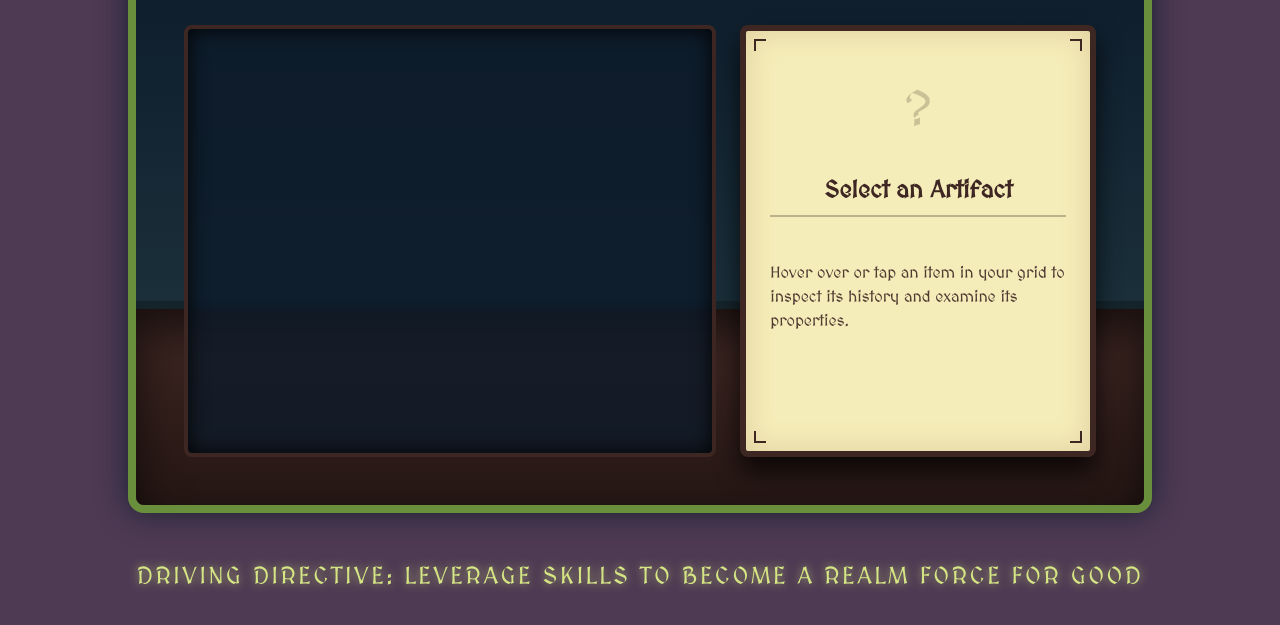
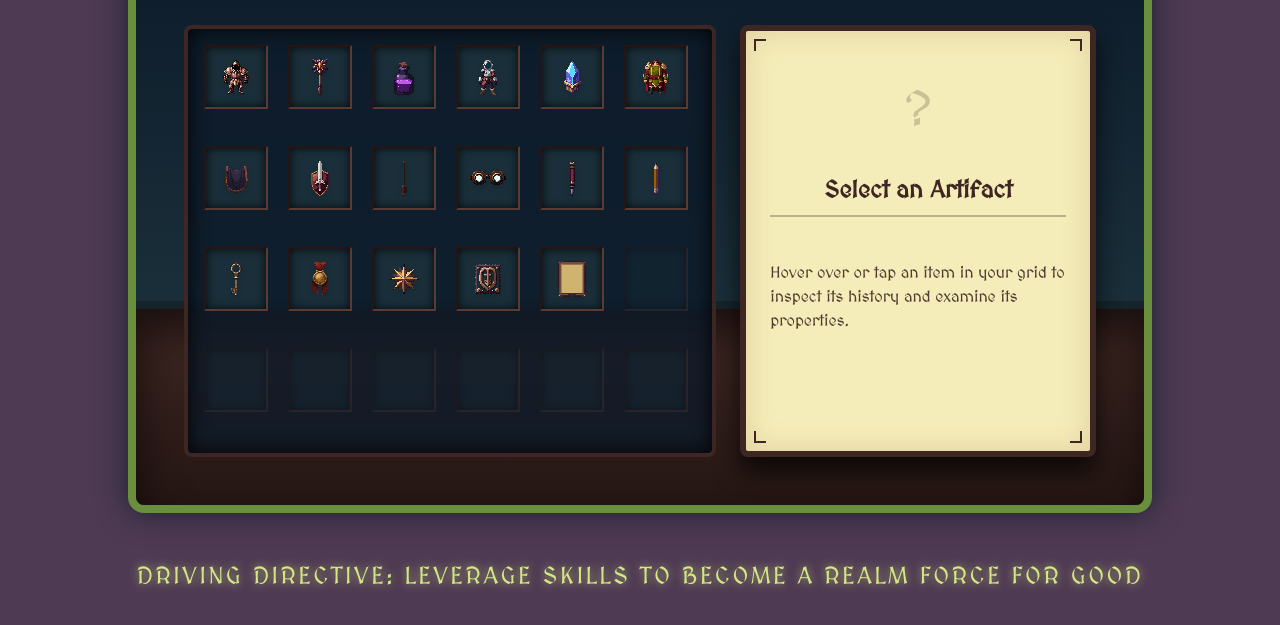
Before and after one commit to msbeebe/portfolio, a plain HTML site: page inventory.html in a window 1280 px wide. Shown: the part 167-792 px from the top of the page. Drawn offline with nearby package versions, Linux system fonts and the light colour scheme.

Commit message:
Update inventory.html

```diff
--- a/inventory.html
+++ b/inventory.html
@@ -196,6 +196,21 @@
             { id: "Art_Letter", name: "Letter of Love", date: "Collected Fall 2024", desc: "A vital tether holding correspondence and reminding the bearer of close-knit family ties and outposts across the realm." }
         ];
 
+        function initInventory() {
+            // Setup Grid
+            const grid = document.getElementById('grid-container');
+
+            artifacts.forEach((artifact, index) => {
+                const slot = document.createElement('div');
+                slot.className = 'inv-slot';
+                slot.innerHTML = `<img src="assets/${artifact.id}.png" alt="${artifact.name}" class="w-10 h-10 pixelated drop-shadow-md">`;
+
+                // Add event listeners for interactivity
+                slot.addEventListener('mouseenter', () => updateInspector(index, slot));
+                slot.addEventListener('click', () => updateInspector(index, slot));
+
+                grid.appendChild(slot);
+            });
 
             // Fill remaining empty slots to make the grid look full (e.g., up to 24 slots)
             const emptySlotsNeeded = 24 - artifacts.length;
```
